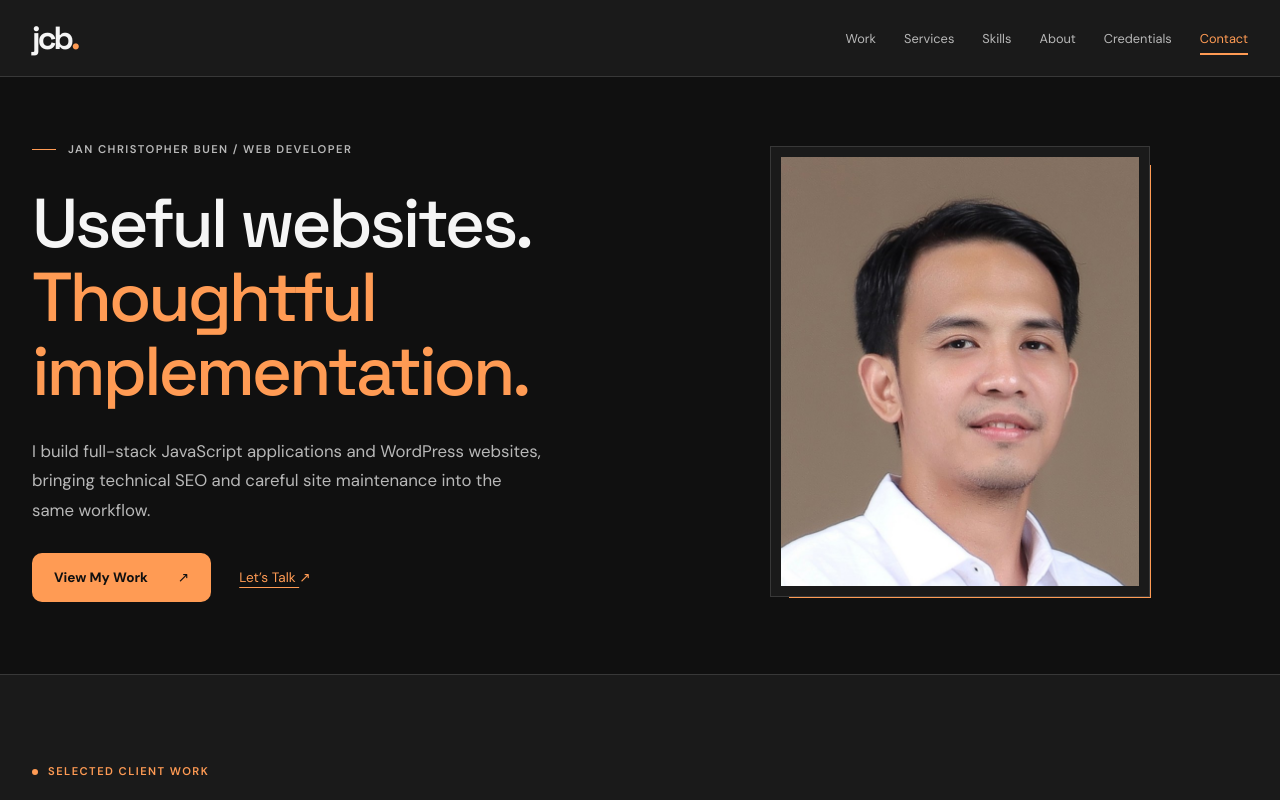
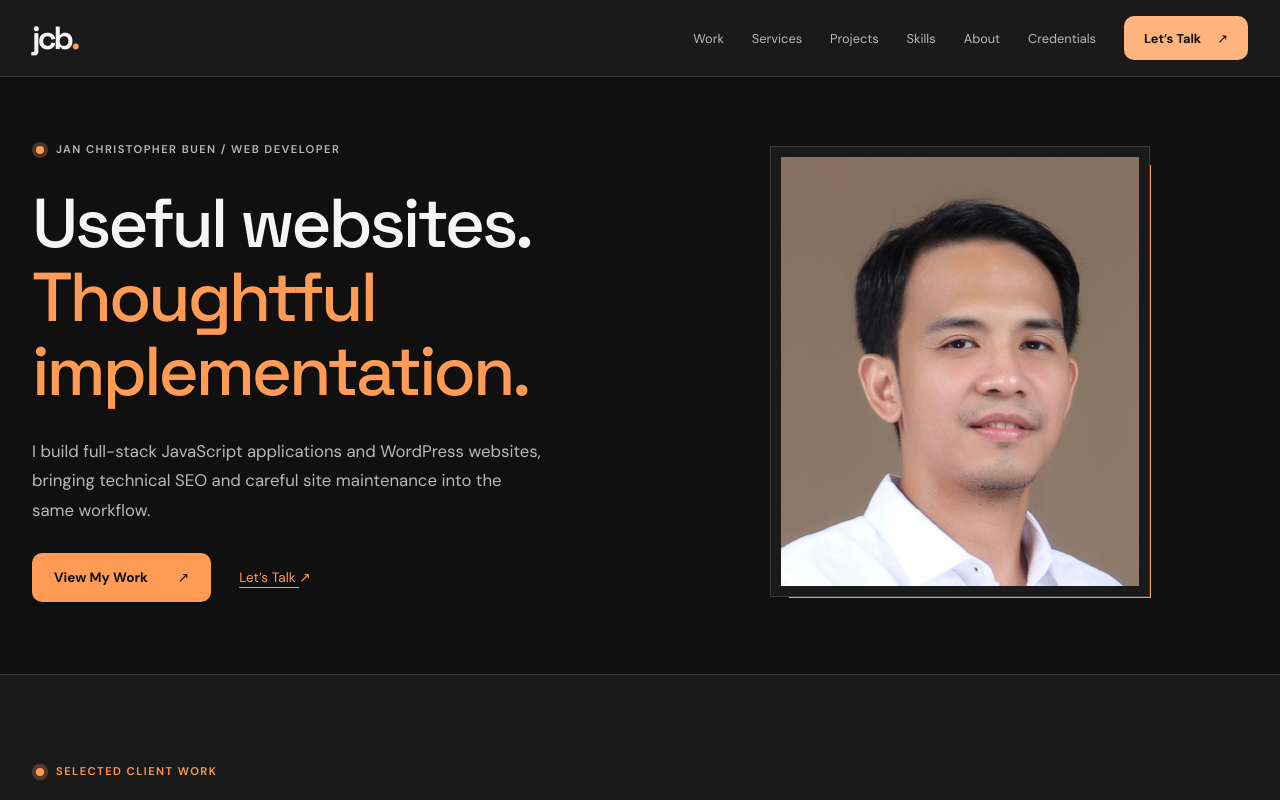
Before and after one commit to jan-christopher-buen/personal-portfolio, a React (Vite) app: page / in a window 1280 px wide. Shown: the top 800 px of the page. Built offline with nearby package versions, Linux system fonts and the light colour scheme.

Commit message:
feat(ui): refine navigation, footer, and section markers

```diff
--- a/src/App.jsx
+++ b/src/App.jsx
@@ -159,17 +159,47 @@ export default function App() {
         <Contact />
       </main>
       <footer className="site-footer">
-        <p>© {new Date().getFullYear()} Jan Christopher Buen</p>
-        <nav className="footer-links" aria-label="Footer navigation">
-          <a href="#work">Work</a>
-          <a href="#about">About</a>
-          <a href={profileUrl}>
-            GitHub <span aria-hidden="true">↗</span>
-          </a>
+        <div className="footer-top">
+          <nav className="footer-links" aria-label="Footer navigation">
+            <a href="#work">Work</a>
+            <a href="#services">Services</a>
+            <a href="#projects">Projects</a>
+            <a href="#skills">Skills</a>
+            <a href="#about">About</a>
+            <a href="#credentials">Credentials</a>
+          </nav>
+          <div className="footer-socials">
+            <a href={profileUrl} aria-label="GitHub" title="GitHub">
+              <svg viewBox="0 0 24 24" fill="currentColor" aria-hidden="true">
+                <path d="M12 .75a11.25 11.25 0 0 0-3.56 21.92c.56.1.77-.24.77-.54v-2.1c-3.13.68-3.79-1.33-3.79-1.33-.51-1.3-1.25-1.65-1.25-1.65-1.02-.7.08-.68.08-.68 1.13.08 1.72 1.16 1.72 1.16 1 1.72 2.63 1.22 3.27.93.1-.73.39-1.22.71-1.5-2.5-.28-5.13-1.25-5.13-5.56 0-1.23.44-2.23 1.16-3.02-.12-.28-.5-1.43.11-2.98 0 0 .95-.3 3.1 1.15a10.8 10.8 0 0 1 5.62 0c2.15-1.46 3.09-1.15 3.09-1.15.61 1.55.23 2.7.11 2.98.72.79 1.16 1.79 1.16 3.02 0 4.32-2.63 5.27-5.14 5.55.4.35.76 1.03.76 2.08v3.1c0 .3.2.65.78.54A11.25 11.25 0 0 0 12 .75Z" />
+              </svg>
+            </a>
+            <a
+              href="mailto:buenjanchristopher@gmail.com"
+              aria-label="Send an email"
+              title="Email"
+            >
+              <svg
+                viewBox="0 0 24 24"
+                fill="none"
+                stroke="currentColor"
+                strokeWidth="1.6"
+                strokeLinecap="round"
+                strokeLinejoin="round"
+                aria-hidden="true"
+              >
+                <rect x="3" y="5" width="18" height="14" rx="2" />
+                <path d="m3 6 9 7 9-7" />
+              </svg>
+            </a>
+          </div>
+        </div>
+        <div className="footer-bottom">
+          <p>© {new Date().getFullYear()} Jan Christopher Buen</p>
           <a href={`${profileUrl}/personal-portfolio`}>
             Source code <span aria-hidden="true">↗</span>
           </a>
-        </nav>
+        </div>
       </footer>
     </>
   )
--- a/src/components/Header.jsx
+++ b/src/components/Header.jsx
@@ -3,10 +3,11 @@ import { useEffect, useRef, useState } from 'react'
 const links = [
   ['work', 'Work'],
   ['services', 'Services'],
+  ['projects', 'Projects'],
   ['skills', 'Skills'],
   ['about', 'About'],
   ['credentials', 'Credentials'],
-  ['contact', 'Contact'],
+  ['contact', 'Let’s Talk'],
 ]
 
 export default function Header() {
@@ -48,12 +49,7 @@ export default function Header() {
         const atEnd =
           window.scrollY + window.innerHeight >=
           document.documentElement.scrollHeight - 4
-        const section =
-          current === 'projects'
-            ? 'work'
-            : current === 'experience'
-              ? 'about'
-              : current
+        const section = current === 'experience' ? 'about' : current
         setActive(atEnd ? 'contact' : section || '')
       })
     }
@@ -108,10 +104,12 @@ export default function Header() {
             <a
               key={id}
               href={`#${id}`}
+              className={id === 'contact' ? 'button nav-contact' : undefined}
               aria-current={active === id ? 'location' : undefined}
               onClick={() => navigate(id)}
             >
               {label}
+              {id === 'contact' && <span aria-hidden="true">↗</span>}
             </a>
           ))}
         </nav>
--- a/src/styles.css
+++ b/src/styles.css
@@ -104,11 +104,13 @@ main:focus {
 .section-label::before {
   content: '';
   display: inline-block;
-  width: 6px;
-  height: 6px;
-  margin-right: 10px;
+  width: 8px;
+  height: 8px;
+  margin-left: 4px;
+  margin-right: 12px;
   border-radius: 50%;
-  background: currentColor;
+  background: var(--accent);
+  box-shadow: 0 0 0 4px rgb(255 155 84 / 25%);
   vertical-align: middle;
 }
 .section-label {
@@ -224,9 +226,12 @@ main:focus {
   margin-bottom: 28px;
 }
 .identity-line {
-  width: 24px;
-  height: 1px;
+  width: 8px;
+  height: 8px;
+  margin-left: 4px;
+  border-radius: 50%;
   background: var(--accent);
+  box-shadow: 0 0 0 4px rgb(255 155 84 / 25%);
   flex-shrink: 0;
 }
 .hero h1 span {
@@ -784,36 +789,66 @@ button,
 .site-footer {
   max-width: var(--width);
   margin: auto;
-  padding: 24px 0;
-  border-top: 1px solid var(--line);
+  padding: 48px 0 28px;
+}
+.footer-top {
   display: flex;
   flex-wrap: wrap;
   justify-content: space-between;
   align-items: center;
-  gap: 16px;
+  gap: 24px;
+  padding-bottom: 32px;
+  border-bottom: 1px solid var(--line);
+}
+.footer-links {
+  display: flex;
+  flex-wrap: wrap;
+  gap: 8px 24px;
+}
+.footer-links a,
+.footer-bottom a {
+  display: inline-flex;
+  align-items: center;
+  min-height: 44px;
+  color: var(--muted);
+  font-size: 0.85rem;
+  text-decoration: none;
+}
+.footer-socials {
+  display: flex;
+  gap: 12px;
+}
+.footer-socials a {
+  display: grid;
+  place-items: center;
+  width: 44px;
+  height: 44px;
+  border: 1px solid var(--line);
+  border-radius: 50%;
+  color: var(--muted);
+}
+.footer-socials svg {
+  width: 19px;
+  height: 19px;
+}
+.footer-bottom {
+  display: flex;
+  flex-wrap: wrap;
+  align-items: center;
+  justify-content: space-between;
+  gap: 8px 24px;
+  padding-top: 16px;
 }
 .site-footer p {
   margin: 0;
   color: var(--muted);
-  font-size: 0.75rem;
-}
-.footer-links {
-  display: flex;
-  flex-wrap: wrap;
-  gap: 20px;
-}
-.footer-links a {
-  display: inline-flex;
-  align-items: center;
-  gap: 8px;
-  min-height: 44px;
-  padding: 10px 0;
-  color: var(--muted);
   font-size: 0.8rem;
-  text-decoration: none;
 }
 .site-footer a:hover {
   color: var(--accent);
+}
+.footer-socials a:hover {
+  border-color: var(--accent);
 }
 @keyframes enter {
   from {
@@ -1075,3 +1110,22 @@ button,
     transition: none !important;
   }
 }
+
+.navigation .nav-contact {
+  display: inline-flex;
+  align-items: center;
+  justify-content: center;
+  gap: 16px;
+  padding: 12px 20px;
+  min-height: 44px;
+  background: var(--accent);
+  color: #101010;
+}
+.navigation .nav-contact:hover,
+.navigation .nav-contact[aria-current] {
+  background: var(--hover);
+  color: #101010;
+}
+.navigation .nav-contact[aria-current]::after {
+  display: none;
+}
```
